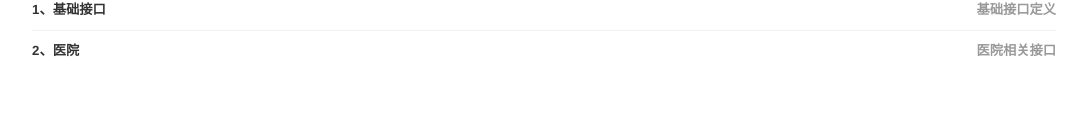
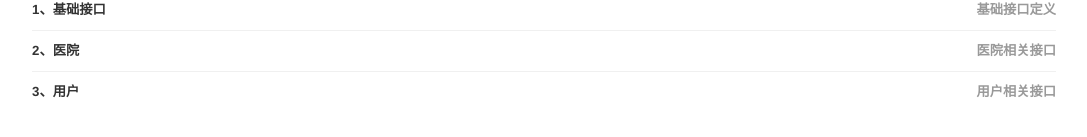
Before and after one commit to lmw6412036/vue-swagger, a Vue app: page / in a window 1280 px wide. Shown: the part 407-544 px from the top of the page, without its empty margins (96-1183 px from the left). Built offline with nearby package versions, Linux system fonts and the light colour scheme.

Commit message:
增加babel-runtime以支持node6++

```diff
--- a/data/config.json
+++ b/data/config.json
@@ -14,12 +14,20 @@
     {
       "name": "基础接口",
       "description": "基础接口定义",
-      "sort": 1
+      "sort": 1,
+      "id": "base"
     },
     {
       "name": "医院",
       "description": "医院相关接口",
-      "sort": 2
+      "sort": 2,
+      "id": "hos"
+    },
+    {
+      "name": "用户",
+      "description": "用户相关接口",
+      "sort": 3,
+      "id": "user"
     }
   ],
   "services": [
@@ -31,7 +39,8 @@
       },
       "exclude": [
         "node_modules"
-      ]
+      ],
+      "id": "d1"
     },
     {
       "compilerOptions": {
@@ -41,7 +50,8 @@
       },
       "exclude": [
         "node_modules"
-      ]
+      ],
+      "id": "d2"
     }
   ]
 }
--- /dev/null
+++ b/data/tags/user.json
@@ -0,0 +1,5 @@
+{
+  "name":"用户",
+  "description":"用户相关接口",
+  "sort":3
+}
--- a/package.json
+++ b/package.json
@@ -28,6 +28,7 @@
     "babel-preset-env": "^1.3.2",
     "babel-preset-stage-2": "^6.22.0",
     "babel-register": "^6.22.0",
+    "babel-runtime": "^6.23.0",
     "chai": "^3.5.0",
     "chalk": "^1.1.3",
     "chromedriver": "^2.27.2",
--- a/src/app/home/Index.vue
+++ b/src/app/home/Index.vue
@@ -4,28 +4,24 @@
         <div class="description">{{data.description}}</div>
         <h4>基本配置</h4>
         <dl class="baseconfig">
-        <dt>URL:</dt><dd>{{data.URL}}</dd>
+            <dt>URL:</dt>
+            <dd>{{data.URL}}</dd>
         </dl>
         <dl class="baseconfig">
-        <dt>基础参数:</dt><dd><pre>{{baseconfig}}</pre></dd>
+            <dt>基础参数:</dt>
+            <dd>
+                <pre>{{baseconfig}}</pre>
+            </dd>
         </dl>
         <div class="tags">
             <ul>
                 <li v-for="(item,index) in tags">
                     <h5 @click="showChildren(item)">
-              <b>{{index+1}}、{{item.name}}</b>
+                        <b>{{index + 1}}、{{item.name}}</b>
                         <span>{{item.description}}</span>
                     </h5>
                     <ol v-if="item.show">
-              <li>
-                1
-              </li>
-              <li>
-                2
-              </li>
-              <li>
-                3
-              </li>
+                        <li></li>
                     </ol>
                 </li>
             </ul>
@@ -63,45 +59,50 @@ export default {
     }
 </script>
 <style scoped lang="scss">
-  h3{
+    h3 {
         margin: 20px 0;
     }
-  .description{
+
+    .description {
         color: #999;
         font-size: 14px;
     }
-  h4{
+
+    h4 {
         margin: 10px 0;
     }
-  .baseconfig{
+
+    .baseconfig {
         padding-bottom: 10px;
         overflow: hidden;
-    dt,dd{
+        dt, dd {
             float: left;
         }
-    dt{
+        dt {
             width: 100px;
         }
     }
-  pre{
+
+    pre {
         padding: 5px;
         background-color: #f0f0f0;
         line-height: 2;
     }
-  .tags{
-    margin-top:10px;
-    ul>li+li{
+
+    .tags {
+        margin-top: 10px;
+        ul > li + li {
             border-top: 1px solid #f0f0f0;
         }
-    ul>li{
-      h5{
+        ul > li {
+            h5 {
                 line-height: 40px;
                 overflow: hidden;
                 cursor: pointer;
-        b{
+                b {
                     float: left;
                 }
-        span{
+                span {
                     float: right;
                     color: #999;
                 }
```
Also changed, not shown: 1 other file (tests, documents, lock files or other folders). Lines whose indentation alone changed are shown as unchanged.
